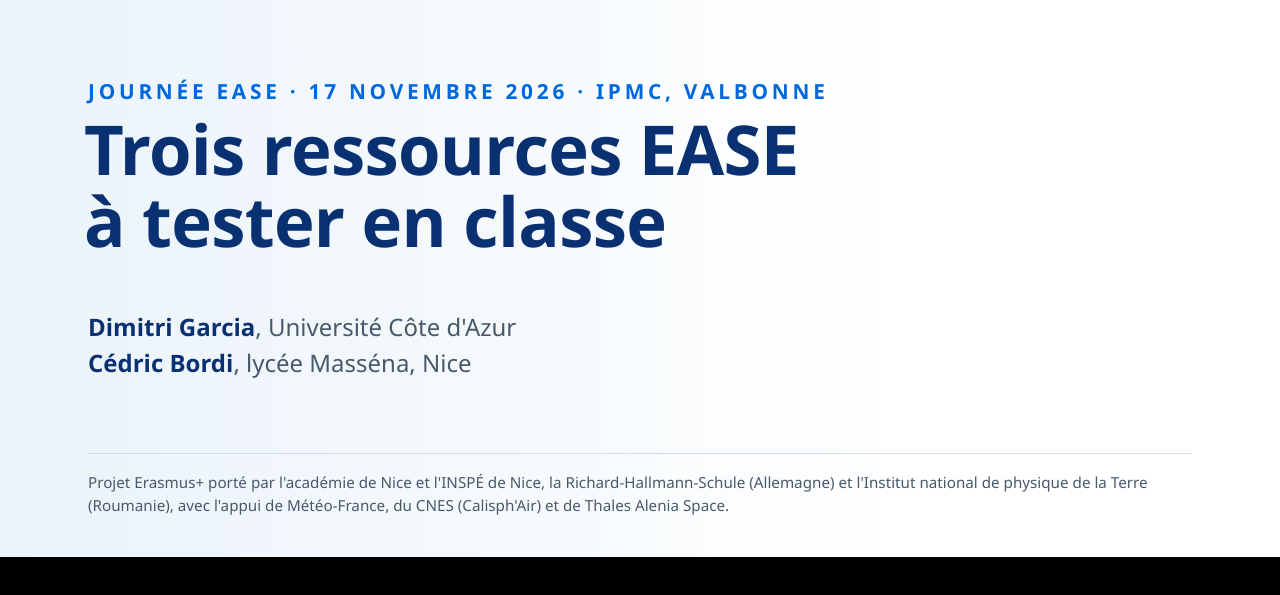
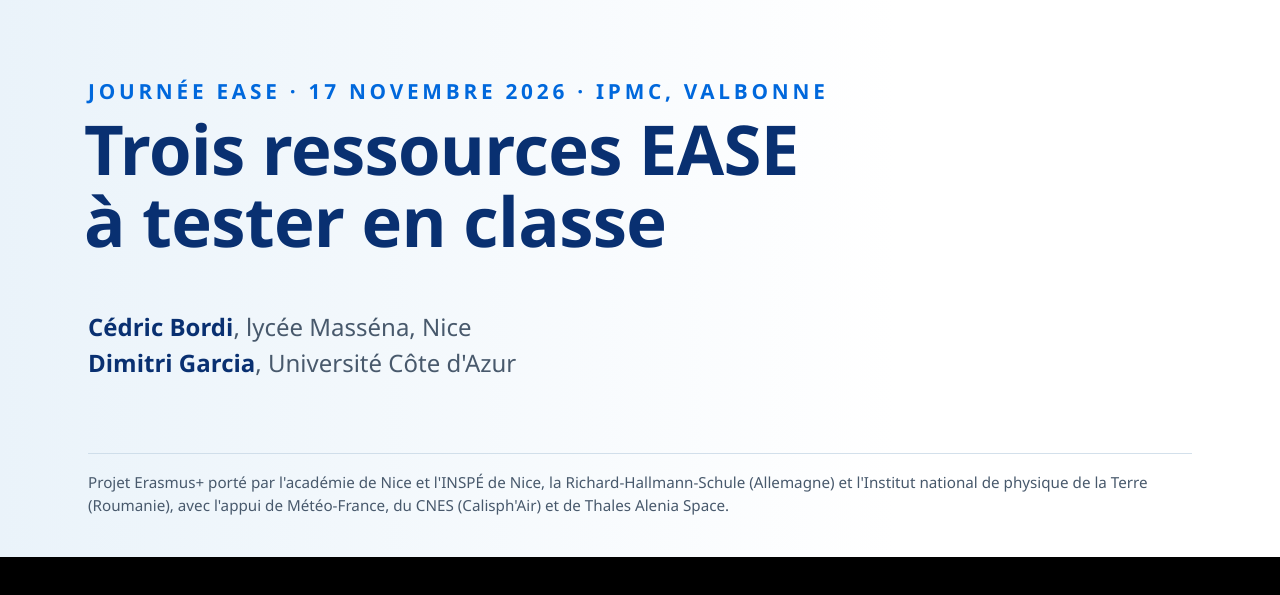
Before and after one commit to Dimitri0681/ease-presentation-17-novembre, a plain HTML site: page index.html in a window 1280 px wide. Shown: the part 203-798 px from the top of the page. Drawn offline with Linux system fonts and the light colour scheme.

Commit message:
Diapo de titre : Cédric Bordi en premier, Dimitri Garcia en second
Co-Authored-By: Claude Opus 5.5 <noreply@anthropic.com>

```diff
--- a/index.html
+++ b/index.html
@@ -464,7 +464,7 @@
     <img class="ue" src="images/cofinance-ue.png" alt="Cofinancé par l'Union européenne">
     <div class="kicker">Journée EASE · 17 novembre 2026 · IPMC, Valbonne</div>
     <h1>Trois ressources EASE<br>à tester en classe</h1>
-    <div class="auteurs"><b>Dimitri Garcia</b>, Université Côte d'Azur<br><b>Cédric Bordi</b>, lycée Masséna, Nice</div>
+    <div class="auteurs"><b>Cédric Bordi</b>, lycée Masséna, Nice<br><b>Dimitri Garcia</b>, Université Côte d'Azur</div>
     <div class="partenaires">Projet Erasmus+ porté par l'académie de Nice et l'INSPÉ de Nice, la Richard-Hallmann-Schule (Allemagne) et l'Institut national de physique de la Terre (Roumanie), avec l'appui de Météo-France, du CNES (Calisph'Air) et de Thales Alenia Space.</div>
   </section>
 
```
